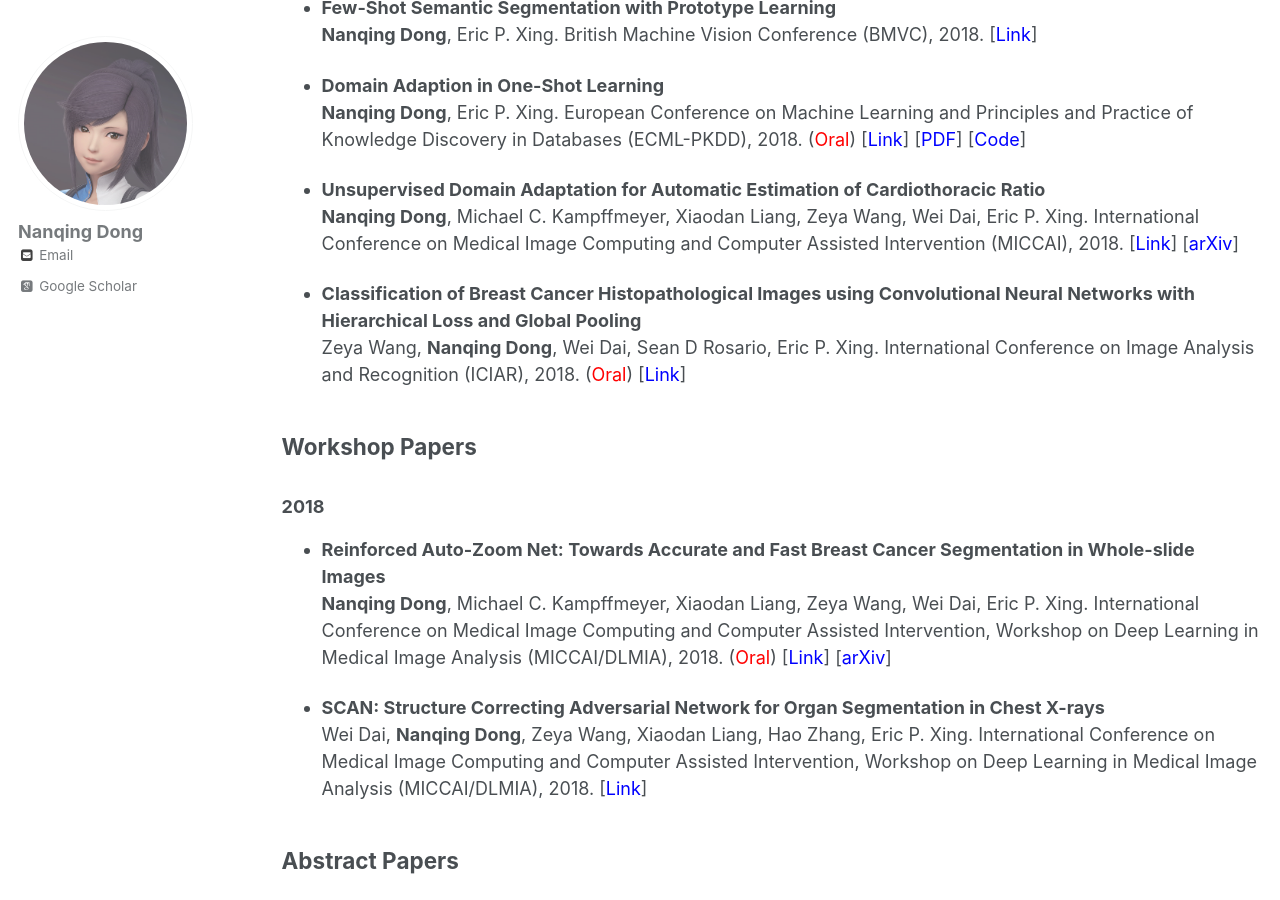
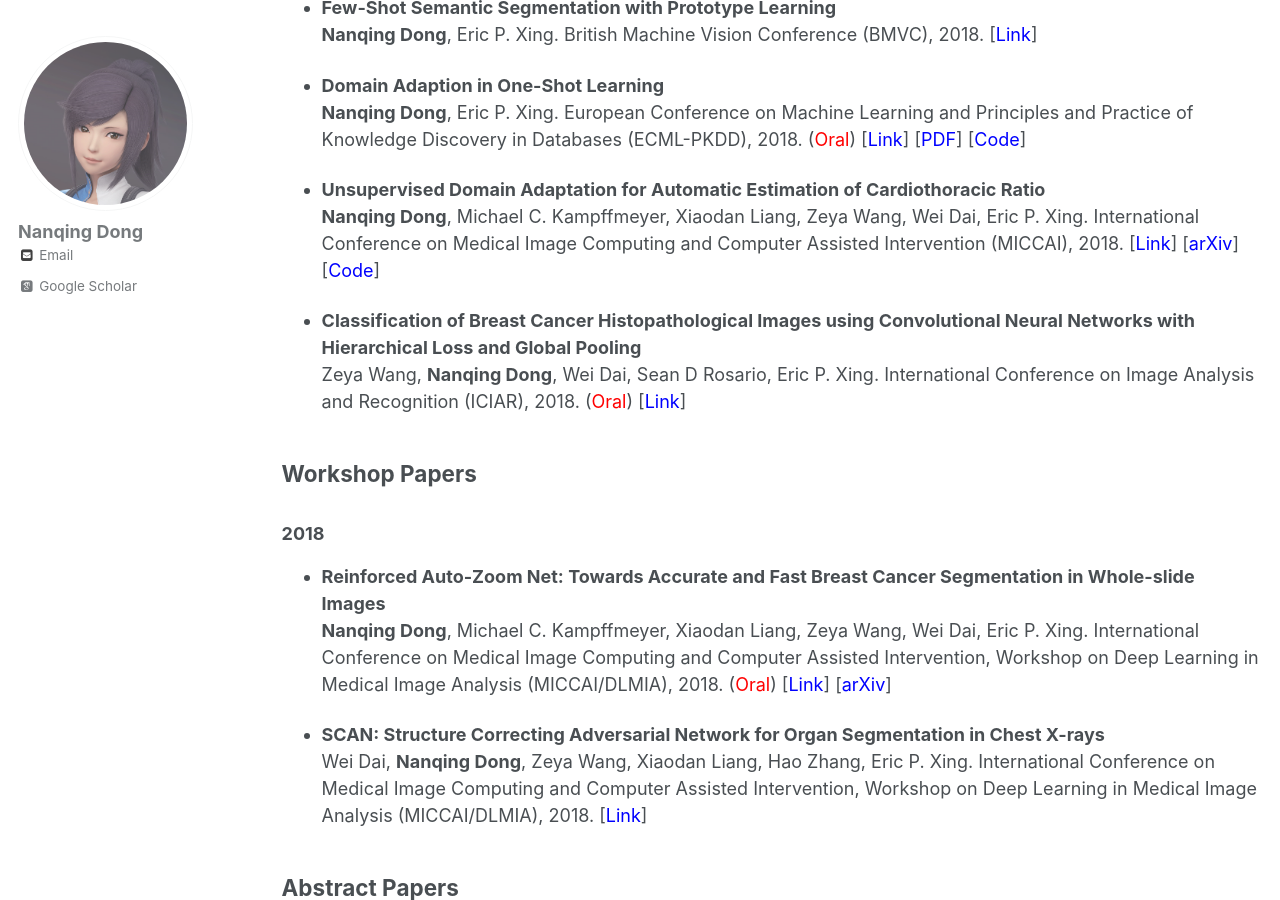
Before and after one commit to eveningdong/eveningdong.github.io, a Jekyll site: the page built from _pages/publications.md, in a window 1280 px wide and 900 px high, scrolled down 789 px. Built offline with Jekyll 4.4.1, drawn with Linux system fonts in a browser that asks for light colours; some web fonts are replaced.

Commit message:
add data

```diff
--- a/_pages/publications.md
+++ b/_pages/publications.md
@@ -27,7 +27,7 @@ author_profile: true
   **Nanqing Dong**, Eric P. Xing.  European Conference on Machine Learning and Principles and Practice of Knowledge Discovery in Databases (ECML-PKDD), 2018. (<span style="color:red">Oral</span>) [[<span style="color:blue">Link</span>]](https://link.springer.com/chapter/10.1007/978-3-030-10925-7_35) [[<span style="color:blue">PDF</span>]](https://github.com/NanqingD/DAOSL/blob/master/ECML_2018_Camera_Ready_Final.pdf) [[<span style="color:blue">Code</span>]](https://github.com/NanqingD/DAOSL)
 
 * **Unsupervised Domain Adaptation for Automatic Estimation of Cardiothoracic Ratio**
-  **Nanqing Dong**, Michael C. Kampffmeyer, Xiaodan Liang, Zeya Wang, Wei Dai, Eric P. Xing.  International Conference on Medical Image Computing and Computer Assisted Intervention (MICCAI), 2018. [[<span style="color:blue">Link</span>]](https://link.springer.com/chapter/10.1007/978-3-030-00934-2_61) [[<span style="color:blue">arXiv</span>]](https://arxiv.org/pdf/1807.03434.pdf)
+  **Nanqing Dong**, Michael C. Kampffmeyer, Xiaodan Liang, Zeya Wang, Wei Dai, Eric P. Xing.  International Conference on Medical Image Computing and Computer Assisted Intervention (MICCAI), 2018. [[<span style="color:blue">Link</span>]](https://link.springer.com/chapter/10.1007/978-3-030-00934-2_61) [[<span style="color:blue">arXiv</span>]](https://arxiv.org/pdf/1807.03434.pdf) [[<span style="color:blue">Code</span>]](https://drive.google.com/open?id=1RFz7GUeHx2dVMI3CWURb-aM6iUfSE5Fa)
 
 * **Classification of Breast Cancer Histopathological Images using Convolutional Neural Networks with Hierarchical Loss and Global Pooling**
   Zeya Wang, **Nanqing Dong**, Wei Dai, Sean D Rosario, Eric P. Xing. International Conference on Image Analysis and Recognition (ICIAR), 2018. (<span style="color:red">Oral</span>) [[<span style="color:blue">Link</span>]](https://link.springer.com/chapter/10.1007/978-3-319-93000-8_84)
```
